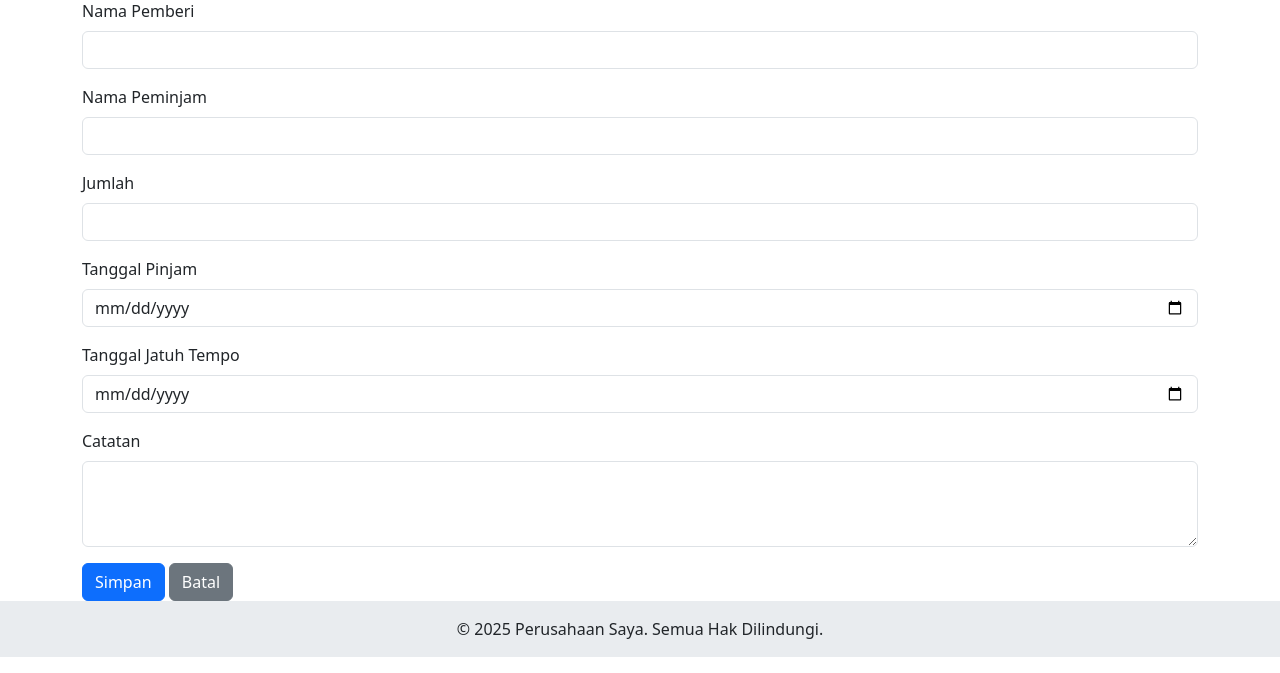
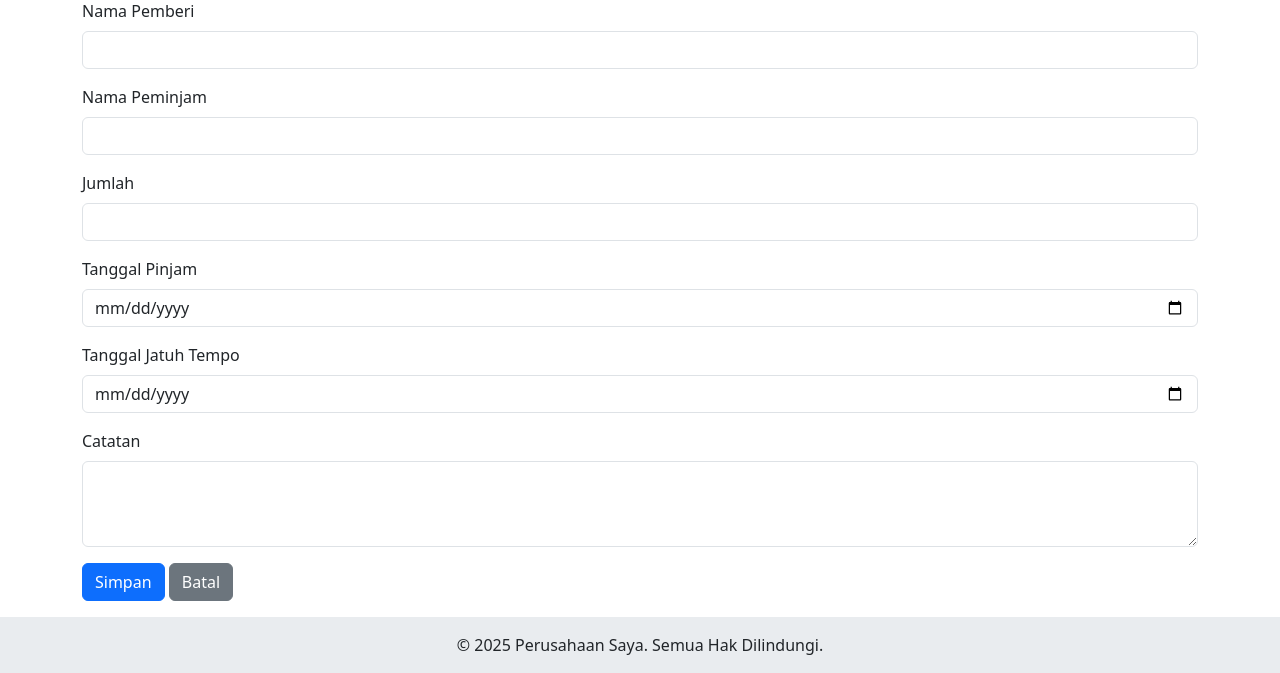
Before and after one commit to raihan2030/catatan-hutang, a Django app: page /tambah/ in a window 1280 px wide. Shown: the part 143-816 px from the top of the page. Run offline with Django 4.2, Linux system fonts and the light colour scheme.

Commit message:
tambah margin bawah pada button submit tambah dan edit

```diff
--- a/myapp/templates/edit_data.html
+++ b/myapp/templates/edit_data.html
@@ -37,7 +37,7 @@
     <label for="catatan" class="form-label">Catatan</label>
     <textarea class="form-control" id="catatan" name="catatan" rows="3">{{ hutang.catatan }}</textarea>
   </div>
-  <button type="submit" class="btn btn-primary">Update</button>
-  <a href="{% url 'home' %}" class="btn btn-secondary">Batal</a>
+  <button type="submit" class="btn btn-primary mb-3">Update</button>
+  <a href="{% url 'home' %}" class="btn btn-secondary mb-3">Batal</a>
 </form>
 {% endblock content %}
--- a/myapp/templates/tambah_data.html
+++ b/myapp/templates/tambah_data.html
@@ -26,7 +26,7 @@
     <label for="catatan" class="form-label">Catatan</label>
     <textarea class="form-control" id="catatan" name="catatan" rows="3"></textarea>
   </div>
-  <button type="submit" class="btn btn-primary">Simpan</button>
-  <a href="{% url 'home' %}" class="btn btn-secondary">Batal</a>
+  <button type="submit" class="btn btn-primary mb-3">Simpan</button>
+  <a href="{% url 'home' %}" class="btn btn-secondary mb-3">Batal</a>
 </form>
 {% endblock content %}
```
